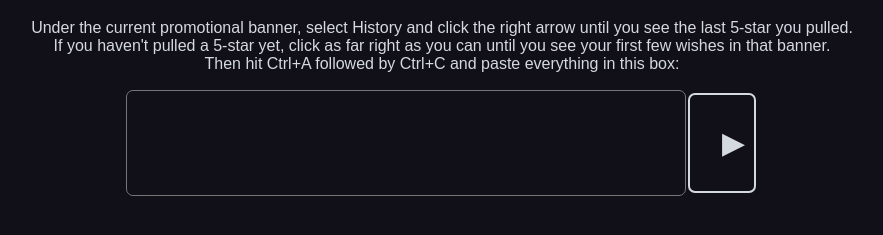
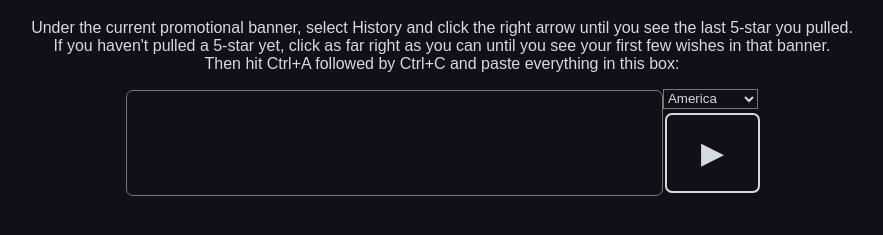
Before and after one commit to mtfn/genshin-pity-calculator, a plain HTML site: page index.html in a window 1280 px wide. Shown: the part 61-296 px from the top of the page, without its empty margins (198-1081 px from the left). Drawn offline with nearby package versions, Linux system fonts and the light colour scheme; a web font is replaced by a local one.

Commit message:
Add region select

```diff
--- a/index.html
+++ b/index.html
@@ -1,7 +1,7 @@
 <!DOCTYPE html>
 <head>
+    <meta charset="utf8">
     <link rel="stylesheet" href="style.css">
-    <script src="js/consts.js"></script>
     <script src="js/script.js"></script>
     <script src="https://cdn.jsdelivr.net/npm/chart.js@2.9.4/dist/Chart.min.js"></script>
     <script src="js/pie.js"></script>
@@ -16,8 +16,18 @@
     <div id="field">
     <textarea id="input" rows="4" cols="50"></textarea>
     <br><br>
-    <button id="submit" onclick="main(document.getElementById('input').value)">▶</button>
+
+        <div>
+            <select id="region">
+                <option value="-18000">America</option>
+                <option value="3600">Europe</option>
+                <option value="28800">Asia/SAR</option>
+                </select>
+            <button id="submit" onclick="main(document.getElementById('input').value)">▶</button>
+        </div>
+
     </div>
+    <script src="js/consts.js"></script>
 
     <h2 id="banner">Character Event Banner</h2>
     <br>
--- a/style.css
+++ b/style.css
@@ -4,7 +4,7 @@
     src: url('title_font.ttf') format('truetype');
 }
 
-body {
+body, #region {
     background-color: #111018;
     color: #d5d9e0;
 }
@@ -37,17 +37,24 @@ textarea {
     height: 100px;
 }
 
+#region {
+    width: 100%;
+    float: center;
+    display: block;
+    height: 20px;
+}
+
 #submit {
     background-color: transparent;
-    width: 10%;
-    height: 100px;
+    width: 100%;
+    height: 80px;
     border: 2px solid #d5d9e0;
     border-radius: 7px;
     color: #d5d9e0;
     padding: 8px 32px;
     text-align: center;
     text-decoration: none;
-    display: inline-block;
+    display: block;
     font-size: 30px;
     margin: 4px 2px;
     transition-duration: 0.4s;
```
